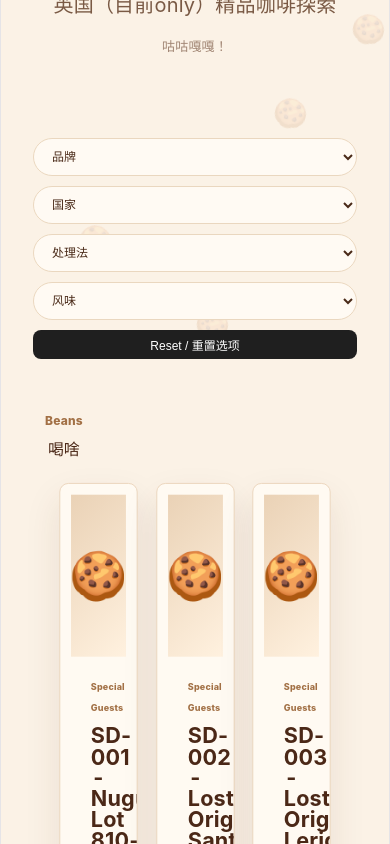
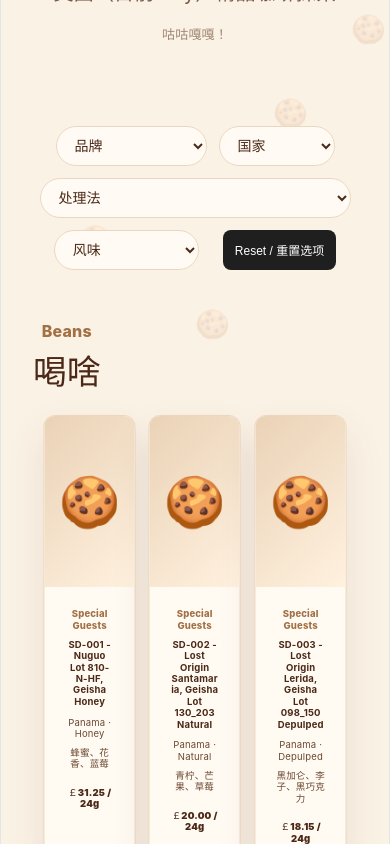
Before and after one commit to davisfang66/coffee-explorer, a React (Vite) app: page / in a window 390 px wide. Shown: the part 380-1224 px from the top of the page. Built offline with nearby package versions, Linux system fonts and the light colour scheme.

Commit message:
fix mobile viewport

```diff
--- a/src/App.css
+++ b/src/App.css
@@ -520,53 +520,9 @@ body {
    MOBILE RESPONSIVE FIX
 ========================= */
 
-@media (max-width: 768px) {
 
-  /* 整体padding */
-  .app {
-    padding: 12px;
-  }
-
-  /* filter变竖排 */
-  .filter-bar {
-    display: flex;
-    flex-direction: column;
-    gap: 10px;
-  }
-
-  .filter-bar select {
-    width: 100%;
-    font-size: 14px;
-  }
-
-  .reset-btn {
-    width: 100%;
-    margin-left: 0;
-  }
-
-  /* coffee grid改单列 */
-  .coffee-grid {
-    grid-template-columns: 1fr;
-    gap: 12px;
-  }
-
-  /* 标题缩小 */
-  .section-heading h2 {
-    font-size: 20px;
-  }
-
-  .section-kicker {
-    font-size: 12px;
-  }
-
-  /* card优化 */
-  .coffee-card {
-    padding: 12px;
-    font-size: 14px;
-  }
-}
 /* =========================
-   DESKTOP DEFAULT
+   BASE GRID
 ========================= */
 
 .coffee-grid {
@@ -575,51 +531,48 @@ body {
   gap: 20px;
 }
 
-/* 卡片基础样式 */
-.coffee-card {
-  width: 100%;
-  border-radius: 16px;
-  overflow: hidden;
-}
-
 /* =========================
-   TABLET
-========================= */
-
-@media (max-width: 1024px) {
-  .coffee-grid {
-    grid-template-columns: repeat(2, 1fr);
-  }
-}
-
-/* =========================
-   MOBILE (核心)
+   MOBILE FIX (核心修复)
 ========================= */
 
 @media (max-width: 768px) {
+
   .coffee-grid {
-    grid-template-columns: repeat(3, 1fr); /* ⭐ 关键：手机三列 */
-    gap: 10px;
-    padding: 0 10px;
+    grid-template-columns: repeat(3, minmax(0, 1fr)); /* ⭐关键 */
+    gap: 8px;
+    padding: 0 8px;
   }
 
   .coffee-card {
-    font-size: 10px;
-    border-radius: 10px;
-    transform: scale(0.9); /* ⭐ 轻微缩小 */
-    transform-origin: top center;
+    width: 100%;
+    min-width: 0;              /* ⭐防止溢出 */
+    overflow: hidden;          /* ⭐防止文字撑爆 */
+    border-radius: 12px;
   }
 
+  /* 图片自适应 */
   .coffee-card img {
     width: 100%;
     height: auto;
+    object-fit: cover;
   }
 
-  .section-heading h2 {
-    font-size: 16px;
+  /* 标题必须允许换行 */
+  .coffee-card h3,
+  .coffee-card p {
+    font-size: 10px;
+    line-height: 1.2;
+    word-break: break-word;   /* ⭐关键 */
   }
 
-  .filter-bar select {
-    font-size: 12px;
+  /* 防止“竖长条错位” */
+  .coffee-card-content {
+    padding: 6px;
+  }
+
+  /* 整体缩小 */
+  .coffee-card {
+    transform: scale(0.95);
+    transform-origin: top center;
   }
 }
```
